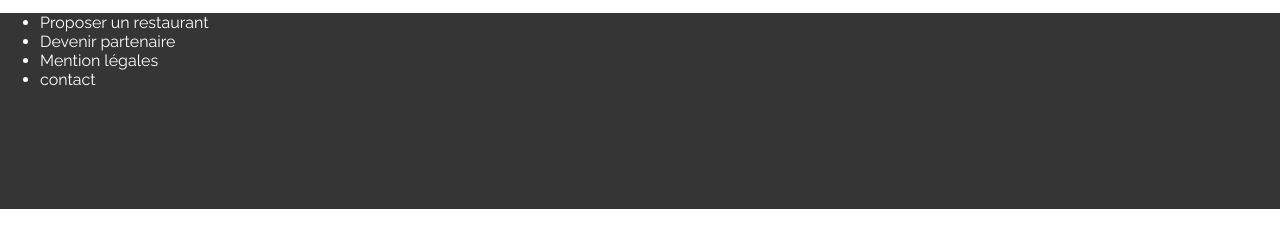
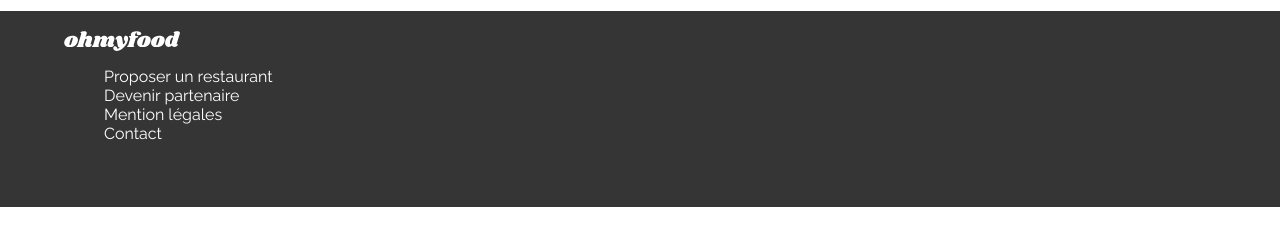
Before and after one commit to catesson/OnMyFood, a website: page index.html in a window 1280 px wide. Shown: the part 126-374 px from the top of the page. Drawn offline with Linux system fonts and the light colour scheme.

Commit message:
réalisation du footer

```diff
--- a/index.html
+++ b/index.html
@@ -13,12 +13,15 @@
     </header>
     <main></main>
     <footer>
+        <div class="footer__content">
+        <div class="footer__content--logo"></div>
         <ul>
             <li><a>Proposer un restaurant</a></li>
             <li><a>Devenir partenaire</a></li>
             <li><a>Mention légales</a></li>
-            <li><a>contact</a></li>
+            <li><a>Contact</a></li>
         </ul>
+        </div>
     </footer>
 </body>
 </html>
--- a/scss/layout.scss
+++ b/scss/layout.scss
@@ -2,8 +2,11 @@ body{
     min-width: $minwidth;
     font-family: $police-regular;
 }
+header, footer{
+    width:100%
+}
 header{
-    width:100%;
+
     position: relative;
     img {
         width:45%;
@@ -13,9 +16,25 @@ header{
 }
 
 footer{
-    width:100%;
     height: $footer-haureur;
     background-color: $color-footer;
     color: $text-color-light;
-
+    .footer__content{
+        width: $bloc-central;
+        margin: 0 auto;
+        display: flex;
+        flex-direction: column;
+        &--logo{
+            width:116px;
+            height: 20px;
+            background-color: white;
+            margin-top: 20px;
+            -webkit-mask: url(../images/logo/ohmyfood@2x.svg) no-repeat center;
+            -webkit-mask-size:cover;
+            mask: url(../images/logo/ohmyfood@2x.svg) no-repeat center cover;
+        }
+        ul li{
+            list-style: none;
+        }
+    }
 }
```
Also changed, not shown: css/style.css, 1 other file.
